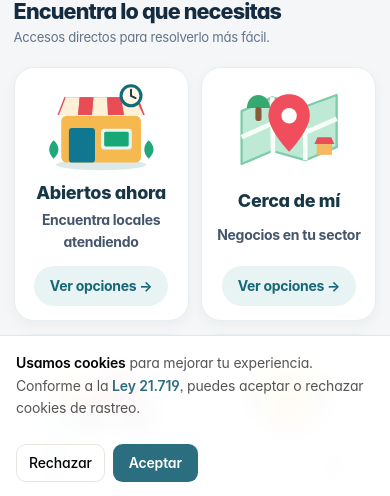
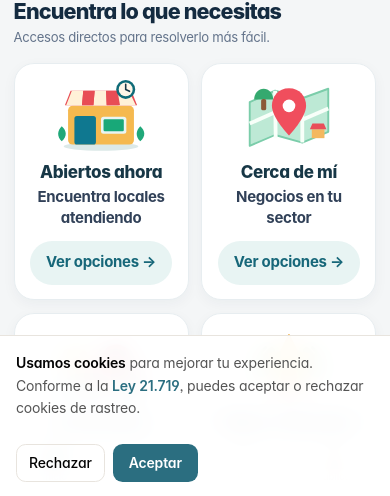
Before and after one commit to infoblacklinares/linaresya, a Next.js app: page / in a window 390 px wide. Shown: the part 346-842 px from the top of the page. Built offline with nearby package versions, Linux system fonts and the light colour scheme; no server answers; the database is empty.

Commit message:
UX móvil: equilibrar tarjetas de accesos rápidos y mejorar legibilidad

```diff
--- a/components/HomeIntentNav.tsx
+++ b/components/HomeIntentNav.tsx
@@ -60,23 +60,23 @@ function IntentIllustration({ type }: { type: (typeof INTENTS)[number]["art"] })
 
 export default function HomeIntentNav() {
   return (
-    <section className="px-4 py-8 sm:px-6 sm:py-10" aria-labelledby="home-intents-title">
+    <section className="px-4 py-7 sm:px-6 sm:py-10" aria-labelledby="home-intents-title">
       <div className="mx-auto max-w-7xl">
-        <div className="mb-5 sm:mb-6">
+        <div className="mb-4 sm:mb-6">
           <p className="mb-1 text-sm font-extrabold uppercase tracking-[0.16em] text-[#2B6E80]">LinaresYa te ayuda</p>
           <h2 id="home-intents-title" className="text-2xl font-extrabold tracking-tight text-[#173746] sm:text-3xl">Encuentra lo que necesitas</h2>
-          <p className="mt-1 text-base text-slate-600 sm:text-lg">Accesos directos para resolverlo más fácil.</p>
+          <p className="mt-1 text-base text-slate-700 sm:text-lg">Accesos directos para resolverlo más fácil.</p>
         </div>
 
         <div className="grid grid-cols-2 gap-3 sm:gap-5 lg:grid-cols-4">
           {INTENTS.map(({ label, description, href, art }) => (
-            <Link key={href} href={href} className="group flex min-h-[220px] flex-col items-center justify-between rounded-3xl border border-slate-200 bg-white px-3 py-4 text-center shadow-[0_6px_22px_rgba(20,55,70,0.07)] transition duration-200 hover:-translate-y-1 hover:border-[#2B6E80]/40 hover:shadow-[0_14px_30px_rgba(20,55,70,0.12)] focus-visible:outline-none focus-visible:ring-4 focus-visible:ring-[#2B6E80]/30 sm:min-h-[260px] sm:px-5 sm:py-5">
-              <span className="flex h-[92px] w-full max-w-[150px] items-center justify-center sm:h-[116px] sm:max-w-[180px]">
+            <Link key={href} href={href} className="group flex min-h-[205px] flex-col items-center justify-between rounded-3xl border border-slate-200 bg-white px-3 py-3.5 text-center shadow-[0_6px_22px_rgba(20,55,70,0.07)] transition duration-200 hover:-translate-y-1 hover:border-[#2B6E80]/40 hover:shadow-[0_14px_30px_rgba(20,55,70,0.12)] focus-visible:outline-none focus-visible:ring-4 focus-visible:ring-[#2B6E80]/30 sm:min-h-[250px] sm:px-5 sm:py-5">
+              <span className="flex h-[76px] w-full max-w-[132px] items-center justify-center sm:h-[108px] sm:max-w-[180px]">
                 <IntentIllustration type={art} />
               </span>
-              <span className="mt-2 block text-lg font-extrabold leading-tight text-[#173746] sm:text-xl">{label}</span>
-              <span className="mt-1 block max-w-[22ch] text-sm leading-relaxed text-slate-600 sm:text-base">{description}</span>
-              <span className="mt-3 inline-flex min-h-10 items-center rounded-full bg-[#E8F4F3] px-4 text-sm font-bold text-[#176779] transition group-hover:bg-[#2B6E80] group-hover:text-white sm:text-base">Ver opciones →</span>
+              <span className="mt-2 block text-[17px] font-extrabold leading-tight text-[#173746] sm:text-xl">{label}</span>
+              <span className="mt-1 block max-w-[22ch] text-[15px] leading-snug text-slate-700 sm:text-base">{description}</span>
+              <span className="mt-3 inline-flex min-h-11 items-center rounded-full bg-[#E8F4F3] px-4 text-[15px] font-bold text-[#176779] transition group-hover:bg-[#2B6E80] group-hover:text-white sm:text-base">Ver opciones →</span>
             </Link>
           ))}
         </div>
```
